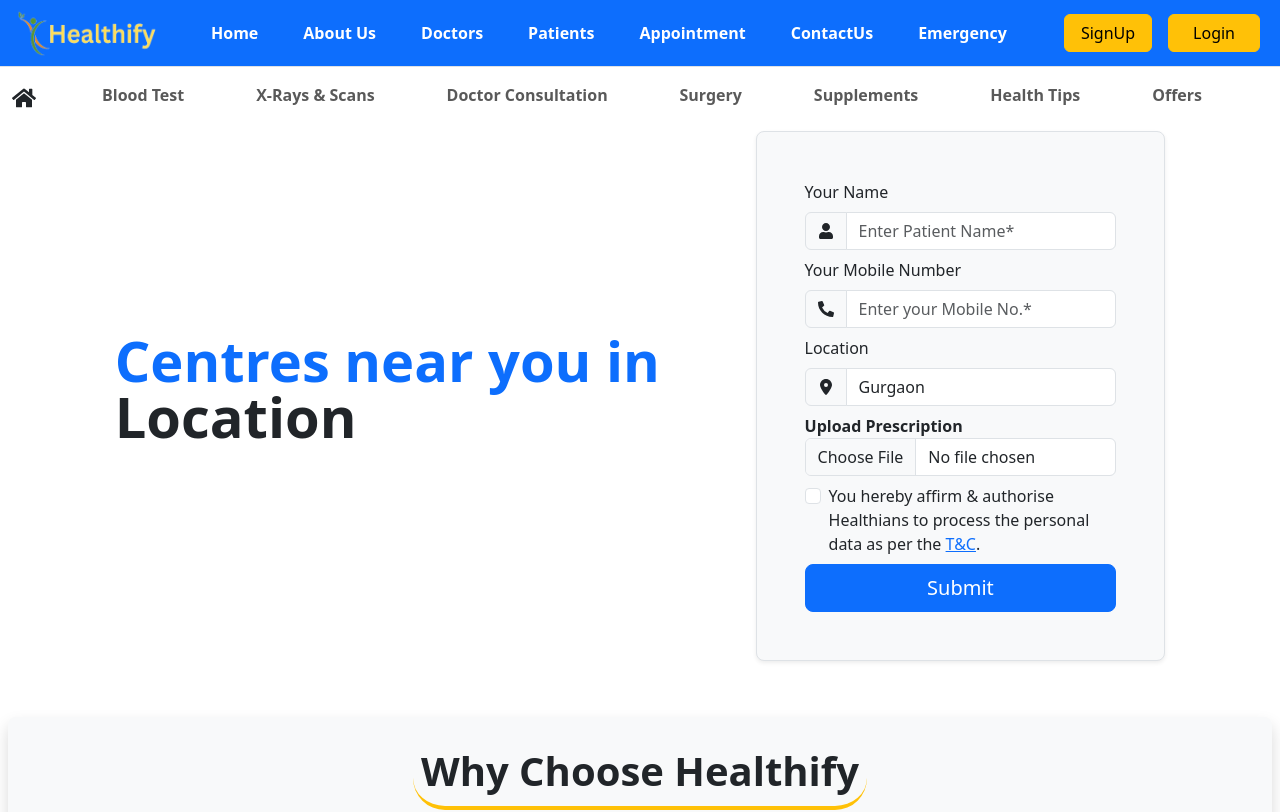
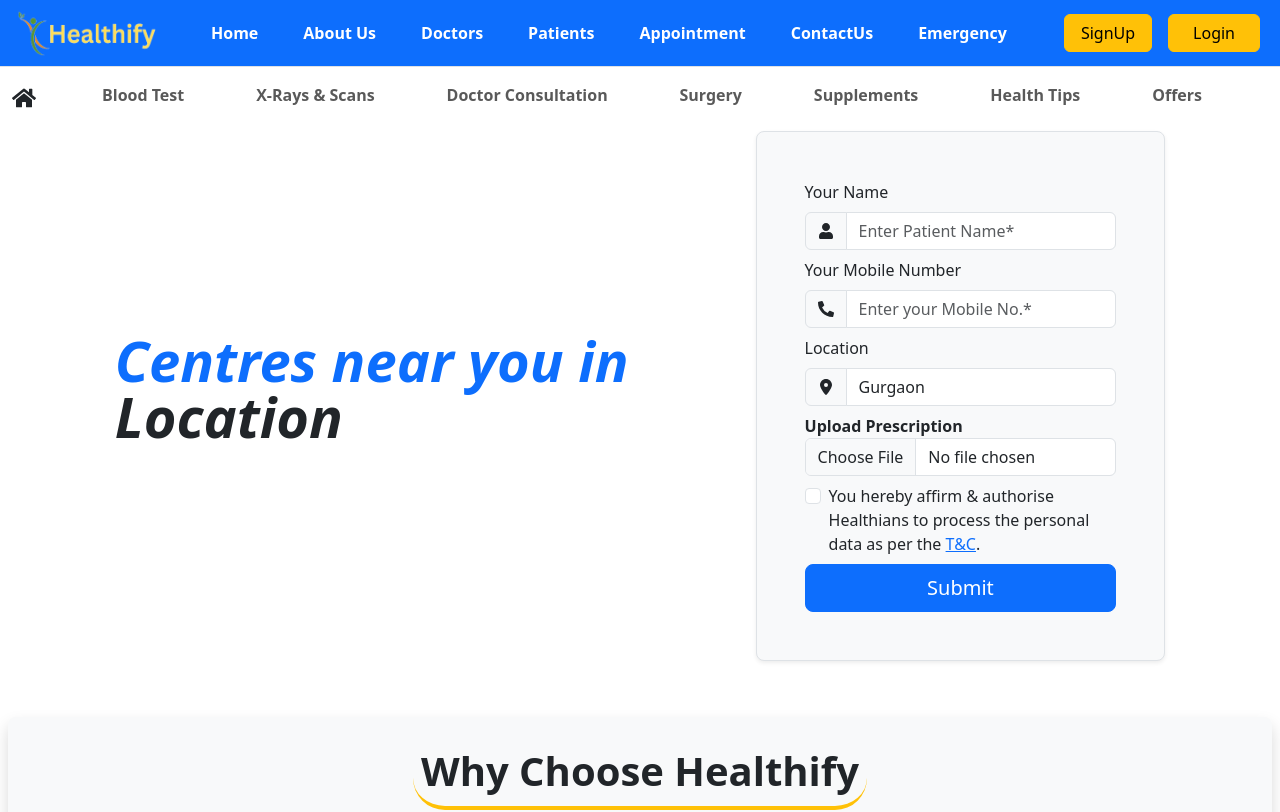
Before and after one commit to yatendra2832/Healthify-MERN, a React (Vite) app in the folder client/: page /tests/1 in a window 1280 px wide. Shown: the top 812 px of the page. Built offline with nearby package versions, Linux system fonts and the light colour scheme; no server answers.

Commit message:
refcactor the code and add the labtest details page routes

```diff
--- a/client/src/App.jsx
+++ b/client/src/App.jsx
@@ -51,6 +51,7 @@ import TermsCondition from "./pages/TermsCondition";
 
 import ScrollToTop from "./components/ScrollToTop";
 import BookTest from "./pages/BookTest";
+import LabTestDetails from "./components/LabTest/LabTestDetails";
 
 function App() {
   return (
@@ -111,6 +112,9 @@ function App() {
           <Route path="/tests/:id" element={<AboutTest />} />
           <Route path="tests/booking/:id" element={<BookTest />} />
           <Route path="/terms&condition" element={<TermsCondition />} />
+
+          {/* LabTest Routes */}
+          <Route path="/bloodtest/:id" element={<LabTestDetails />} />
         </Routes>
         <Footer />
       </BrowserRouter>
--- a/client/src/components/Card/TestsCard.jsx
+++ b/client/src/components/Card/TestsCard.jsx
@@ -13,7 +13,7 @@ const CardImage = ({ imgSrc, altText, linkHref }) => (
 
 const CardContent = ({ title, content, id }) => (
   <div className="card-body">
-    <h1 className="card-title text-center mb-4 fw-bold">
+    <h1 className="card-title text-center mb-4 fw-bold fst-italic">
       The Excellence of <span className="text-warning ">{title}</span>
     </h1>
     <p className="card-text  mb-4 fs-5 fst-italic">{content}</p>
--- a/client/src/components/Test&Scans/FormTest.jsx
+++ b/client/src/components/Test&Scans/FormTest.jsx
@@ -27,7 +27,7 @@ const FormTest = ({ id }) => {
       <div className="container col-xl-10 col-xxl-8 p-2 bg-tertiary">
         <div className="row align-items-center g-lg-5">
           <div className="col-lg-7 text-center text-lg-start">
-            <h2 className="display-4 fw-bold lh-1 mb-3">
+            <h2 className="display-4 fw-bold lh-1 mb-3 fst-italic">
               {data.title}{" "}
               <span className="text-primary">Centres near you in </span>{" "}
               Location
--- a/client/src/pages/Xray.jsx
+++ b/client/src/pages/Xray.jsx
@@ -5,7 +5,7 @@ import "aos/dist/aos.css";
 
 const API_URL = "http://localhost:5000/api/tests";
 const AOS_OPTIONS = {
-  delay: 800,
+  delay: 500,
   duration: 1000,
 };
 
```
